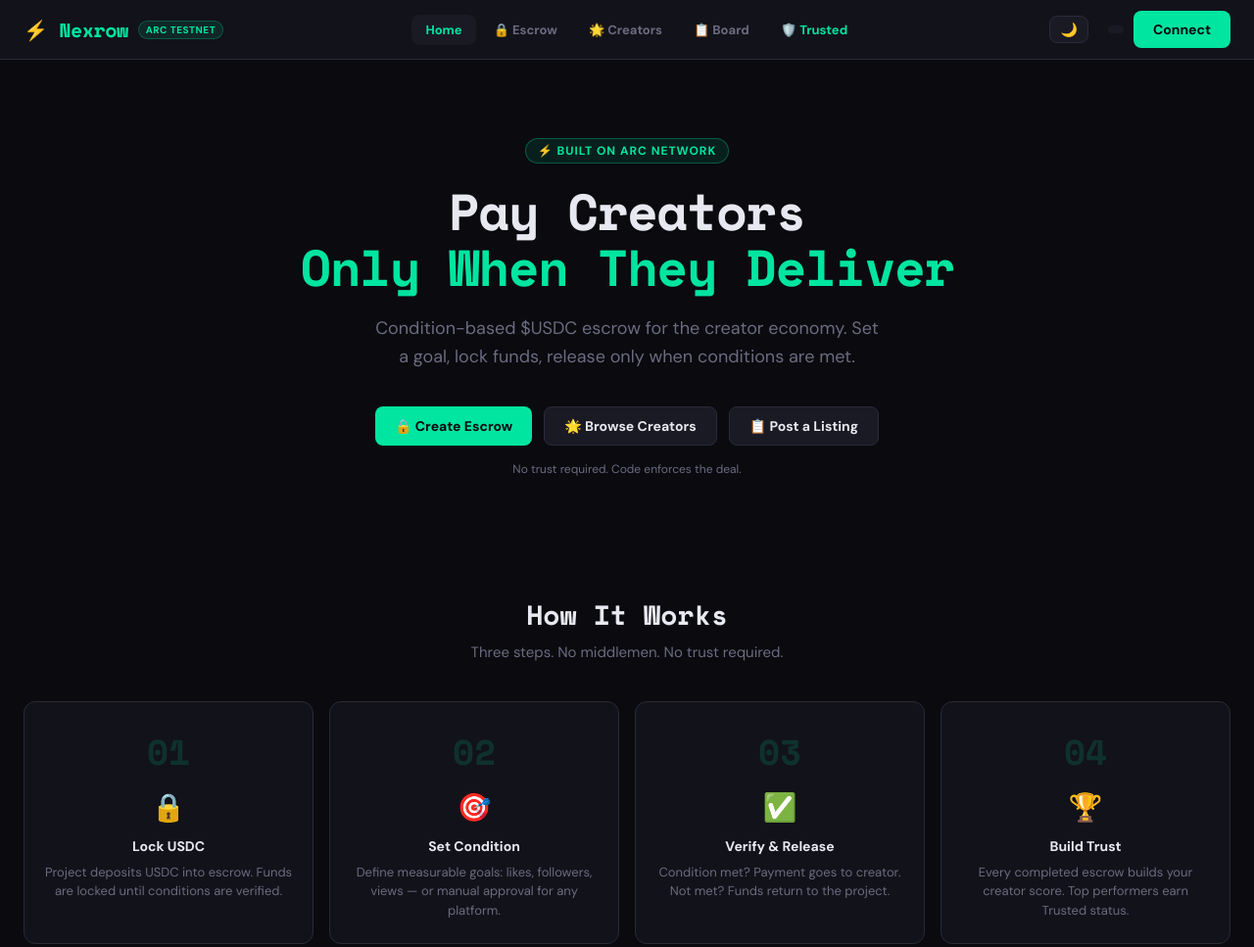
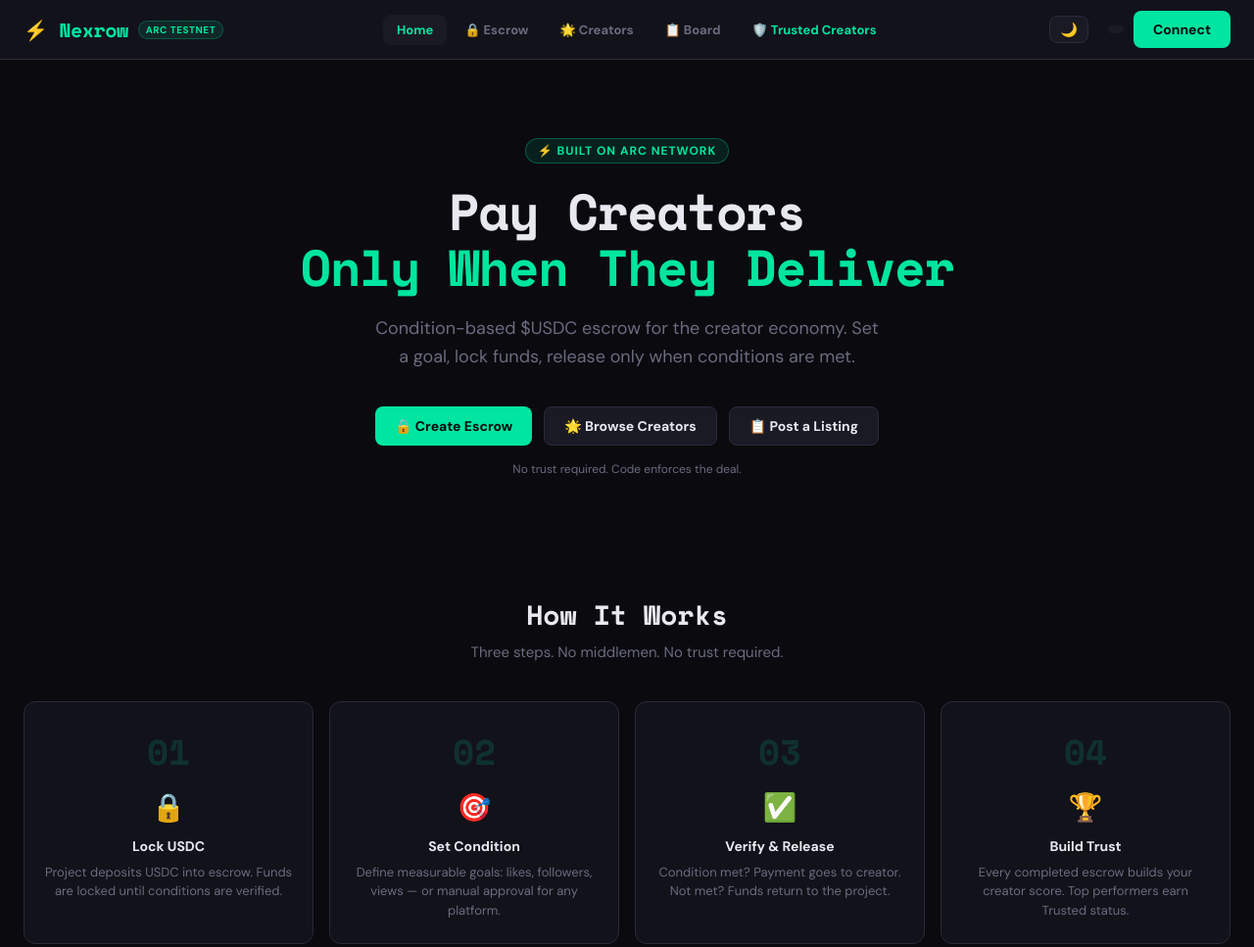
Before and after one commit to itstorvian/nexrow, a website: page public/index.html in a window 1280 px wide. Shown: the top 967 px of the page at 98% size. Drawn offline with nearby package versions, Linux system fonts and the light colour scheme; no server answers.

Commit message:
Trusted Creators nav fix

```diff
--- a/public/index.html
+++ b/public/index.html
@@ -23,7 +23,7 @@
         <button class="tab-btn" onclick="switchTab('escrow')">🔒 Escrow</button>
         <button class="tab-btn" onclick="switchTab('creators')">🌟 Creators</button>
         <button class="tab-btn" onclick="switchTab('board')">📋 Board</button>
-        <button class="tab-btn trusted-nav-btn" onclick="switchTab('creators');setCreatorFilter('trusted')">🛡️ Trusted</button>
+        <button class="tab-btn trusted-nav-btn" onclick="switchTab('creators');setCreatorFilter('trusted')">🛡️ Trusted Creators</button>
       </nav>
       <div class="header-right">
         <button class="theme-toggle" onclick="toggleTheme()" id="theme-btn">🌙</button>
@@ -307,7 +307,7 @@
             <h3>🏆 Leaderboard</h3>
             <div class="filter-row">
               <button class="btn-sm active-filter" id="filter-all" onclick="setCreatorFilter('all')">All</button>
-              <button class="btn-sm" id="filter-trusted" onclick="setCreatorFilter('trusted')">🛡️ Trusted Creators</button>
+              <button class="btn-sm" id="filter-trusted" onclick="setCreatorFilter('trusted')">🛡️ Trusted</button>
               <select id="creator-category-filter" onchange="loadCreators()">
                 <option value="">All Categories</option>
                 <option value="Micro Creator">Micro Creator</option>
```
